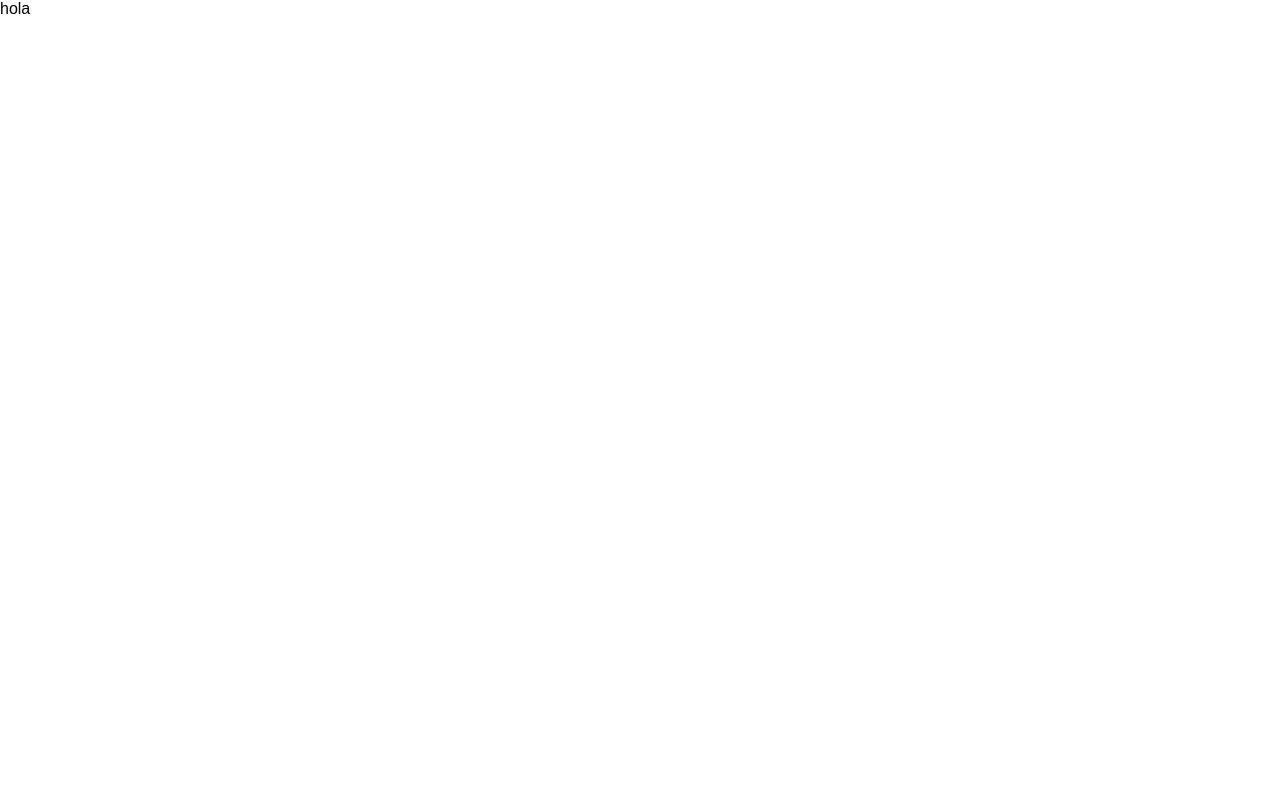
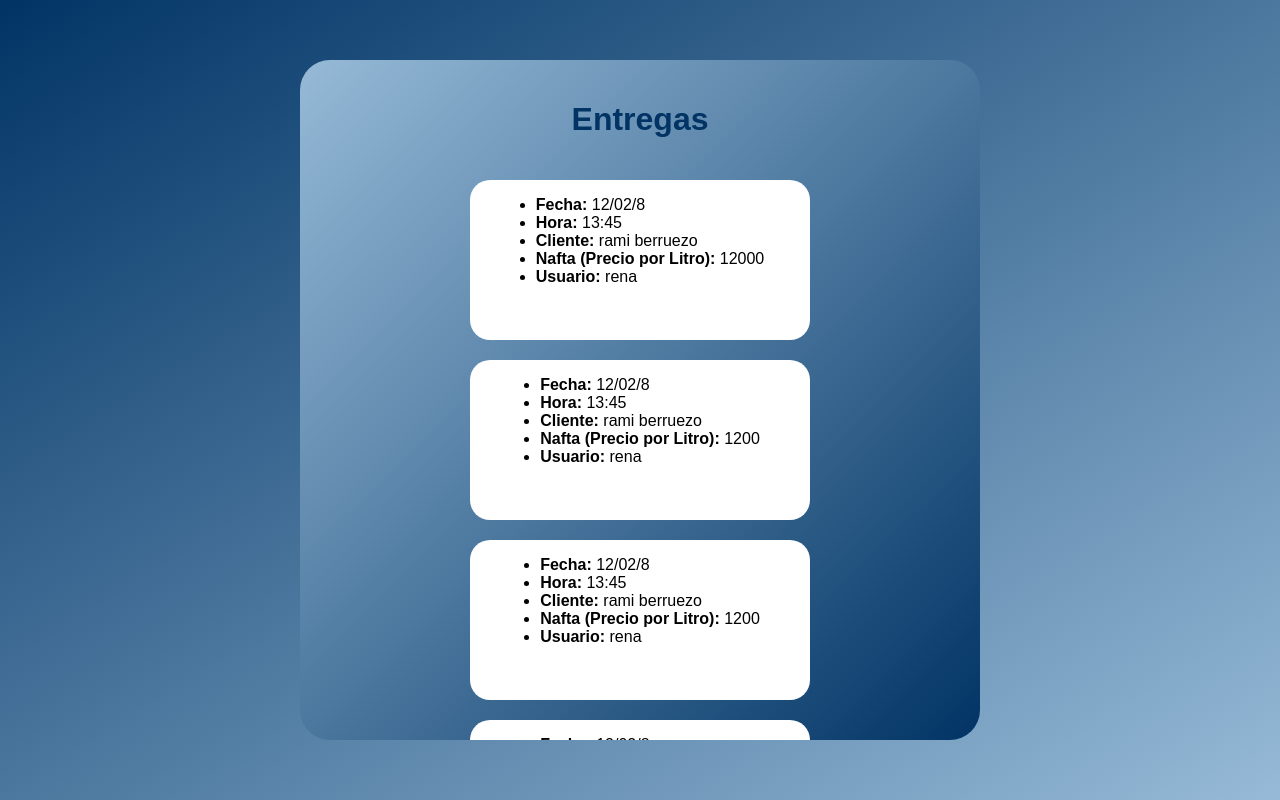
Before and after one commit to RocioMenardi/ProyectoRena, a React (Create React App) app in the folder frontend/front/: page /verEntrega in a window 1280 px wide. Built offline with nearby package versions, Linux system fonts and the light colour scheme.

Commit message:
creacion de la pantalla Ver entregas

```diff
--- a/frontend/front/src/App.css
+++ b/frontend/front/src/App.css
@@ -14,7 +14,7 @@
 }
 
 .App-header {
-  background-color: #282c34;
+  background-color: #0052f5;
   min-height: 100vh;
   display: flex;
   flex-direction: column;
--- a/frontend/front/src/componentes/AgendarCliente/AgendarCliente.css
+++ b/frontend/front/src/componentes/AgendarCliente/AgendarCliente.css
@@ -5,7 +5,8 @@
     display: flex;
     justify-content: center;
     align-items: center;
-    height: 100vh;
+    min-height: 100vh;
+    height: auto;
     background-color: #013465; /* Color de fondo azul oscuro */
 }
 
--- a/frontend/front/src/componentes/AgregarProducto/AgregarProducto.css
+++ b/frontend/front/src/componentes/AgregarProducto/AgregarProducto.css
@@ -2,7 +2,8 @@
     display: flex;
     justify-content: center;
     align-items: center;
-    height: 100vh;
+    min-height: 100vh;
+    height: auto;
     background-color: #013465;
 }
 
--- a/frontend/front/src/componentes/Home/Home.css
+++ b/frontend/front/src/componentes/Home/Home.css
@@ -5,7 +5,8 @@
     flex-direction: column;
     align-items: center;
     justify-content: center;
-    height: 100vh;
+    min-height: 100vh;
+    height: auto;
     background-color: #013465;
     background-image: linear-gradient(to bottom right, #013465, #96bad7);
 }
--- a/frontend/front/src/componentes/Login/Login.css
+++ b/frontend/front/src/componentes/Login/Login.css
@@ -6,7 +6,8 @@
     display: flex;
     justify-content: center;
     align-items: center;
-    height: 100vh;
+    min-height: 100vh;
+    height: auto;
     background-image: linear-gradient(to bottom right, #013465, #96bad7);
 }
 
--- a/frontend/front/src/componentes/PrecioNafta/PrecioNafta.css
+++ b/frontend/front/src/componentes/PrecioNafta/PrecioNafta.css
@@ -2,7 +2,8 @@
     display: flex;
     justify-content: center;
     align-items: center;
-    height: 100vh;
+    min-height: 100vh;
+    height: auto;
     background-color: #013465;
 }
 
--- a/frontend/front/src/componentes/RegistrarEntrega/RegistrarEntrega.css
+++ b/frontend/front/src/componentes/RegistrarEntrega/RegistrarEntrega.css
@@ -5,7 +5,8 @@
     display: flex;
     justify-content: center;
     align-items: center;
-    height: 100vh;
+    min-height: 100vh;
+    height: auto;
     background-color: #013465; /* Color de fondo azul oscuro */
 }
 
--- /dev/null
+++ b/frontend/front/src/componentes/VerEntregas/VerEntrega.css
@@ -0,0 +1,43 @@
+.contGeneralInfo{
+    width: 50%;
+    height: 80vh;
+    overflow: hidden;
+    overflow-y:auto;
+    display: flex;
+    align-items: center;
+    justify-content: top;
+    padding: 20px;
+    flex-direction: column;
+    gap: 20px;
+    background-image: linear-gradient(to bottom right, #96bad7, #013465);
+    border-radius: 30px;
+
+}
+.contGeneralInfo h1{
+    color: #013465;;
+}
+
+.contInfo{
+
+    width: 50%;
+    overflow: hidden;
+    min-height:20vh;
+    height: auto;
+    background-color: rgb(255, 255, 255);
+    display: flex;
+    flex-direction: column ;
+    align-items: center;
+    padding-right: 20px;
+    border-radius: 20px;
+}
+
+
+@media (max-width:720px) {
+    .contGeneralInfo{
+        width: 80%;
+    }
+    .contInfo{
+        width: 80%;
+    }
+
+}
--- a/frontend/front/src/componentes/VerEntregas/VerEntrega.js
+++ b/frontend/front/src/componentes/VerEntregas/VerEntrega.js
@@ -1,10 +1,53 @@
-import style from "./VerEntrega";
+import "./VerEntrega.css";
 
 const VerEntrega =() =>{
 
     return(
-        <div className={style.container}>
-            hola
+        <div className="container">
+            <div className="contGeneralInfo">
+                <h1>Entregas</h1>
+
+                <div className="contInfo">
+                    <ul>
+                        <li><strong>Fecha:</strong> 12/02/8</li>
+                        <li><strong>Hora:</strong> 13:45</li>
+                        <li><strong>Cliente:</strong> rami berruezo</li>
+                        <li><strong>Nafta (Precio por Litro):</strong> 12000</li>
+                        <li><strong>Usuario:</strong> rena</li>
+                    </ul>
+                </div>
+
+                <div className="contInfo">
+                    <ul>
+                        <li><strong>Fecha:</strong> 12/02/8</li>
+                        <li><strong>Hora:</strong> 13:45</li>
+                        <li><strong>Cliente:</strong> rami berruezo</li>
+                        <li><strong>Nafta (Precio por Litro):</strong> 1200</li>
+                        <li><strong>Usuario:</strong> rena</li>
+                    </ul>
+                </div>
+                <div className="contInfo">
+                    <ul>
+                        <li><strong>Fecha:</strong> 12/02/8</li>
+                        <li><strong>Hora:</strong> 13:45</li>
+                        <li><strong>Cliente:</strong> rami berruezo</li>
+                        <li><strong>Nafta (Precio por Litro):</strong> 1200</li>
+                        <li><strong>Usuario:</strong> rena</li>
+                    </ul>
+                </div>
+
+                <div className="contInfo">
+                    <ul>
+                        <li><strong>Fecha:</strong> 12/02/8</li>
+                        <li><strong>Hora:</strong> 13:45</li>
+                        <li><strong>Cliente:</strong> rami berruezo</li>
+                        <li><strong>Nafta (Precio por Litro):</strong> 1200</li>
+                        <li><strong>Usuario:</strong> rena</li>
+                    </ul>
+                </div>
+
+
+            </div>
         </div>
     )
 };
--- a/frontend/front/src/componentes/VerEntregas/VerEntrega.module.css
+++ /dev/null
@@ -1,5 +0,0 @@
-.container{
-    width: 100%;
-    height: 50vh;
-    background-color: red;
-}
```
